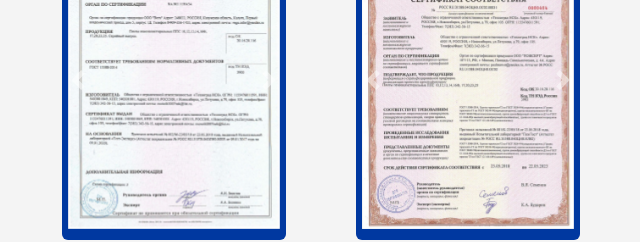
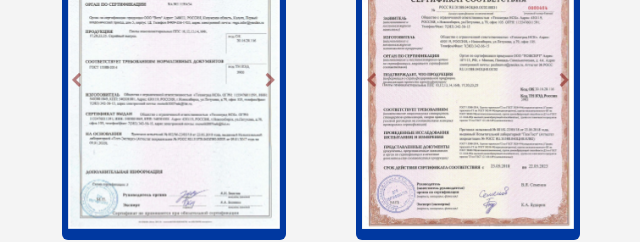
Before and after one commit to Svift87/Teplograd, a plain HTML site: page index.html in a window 1280 px wide. Shown: the part 2586-2828 px from the top of the page, 636-1276 px from the left. Drawn offline with nearby package versions, Linux system fonts and the light colour scheme.

Commit message:
Добавил стрелки

```diff
--- a/css/style.less
+++ b/css/style.less
@@ -595,6 +595,14 @@ header__item {
 	width: 33%;
 }
 
+.carousel-control-next-icon {
+	background-image: url(../img/chevron-right.png);
+}
+
+.carousel-control-prev-icon {
+	background-image: url(../img/chevron-left.png);
+}
+
 @media (max-width: 1192px) {
 	html,
 	body {
```
Also changed, not shown: css/style.css, img/chevron-left.png (added), img/chevron-right.png (added).
